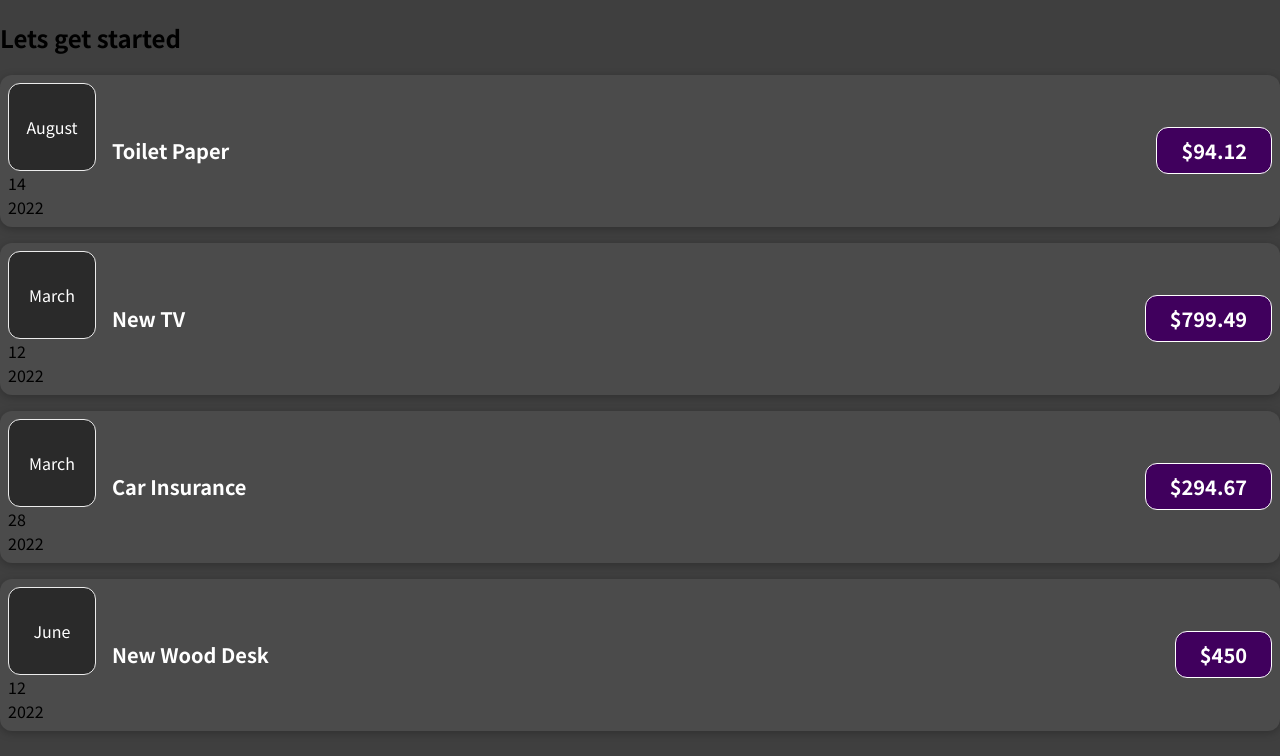
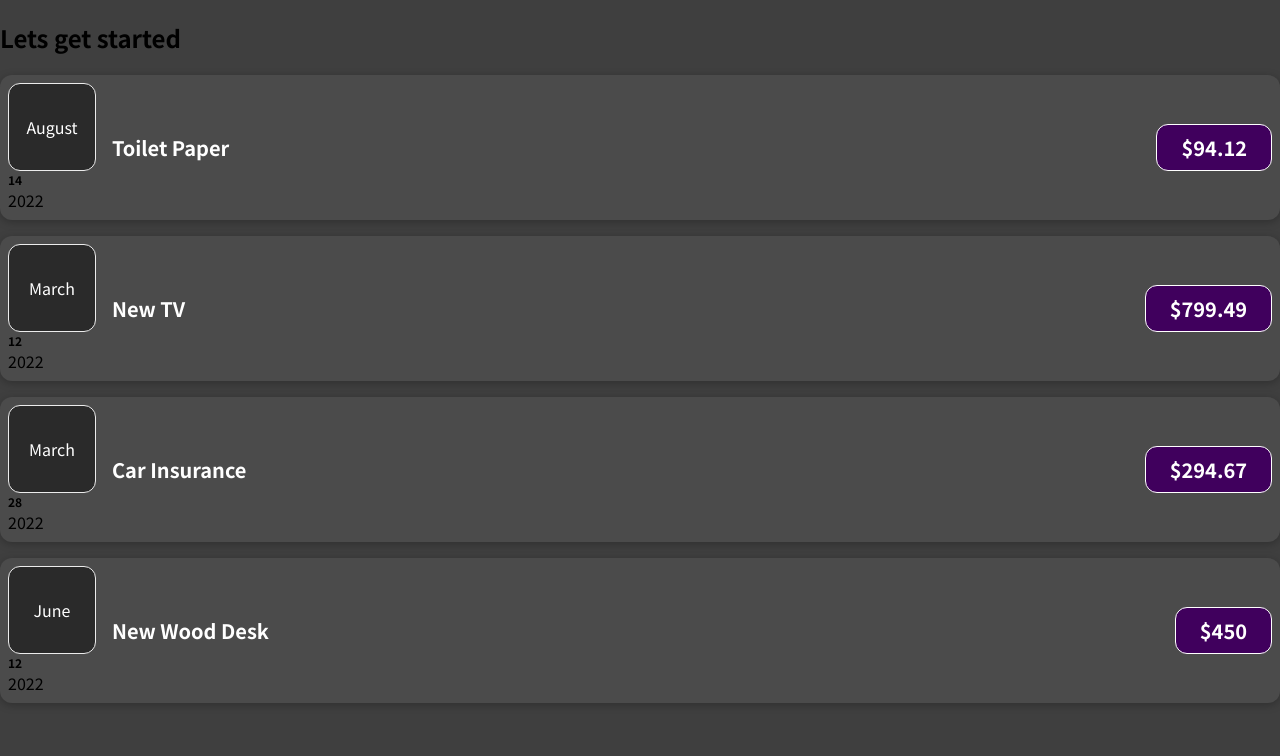
Before and after one commit to DanielVillasmil/Udemy-React, a JavaScript app: page / in a window 1280 px wide. Shown: the top 756 px of the page. Built offline with nearby package versions, Linux system fonts and the light colour scheme.

Commit message:
adjusted font on month

```diff
--- a/src/components/ExpenseDate/ExpenseDate.css
+++ b/src/components/ExpenseDate/ExpenseDate.css
@@ -10,3 +10,8 @@
     align-items: center;
     justify-content: center;
   }
+
+  .expense-date__month {
+    font-size: 0.75rem;
+    font-weight: bold;
+  }
```
